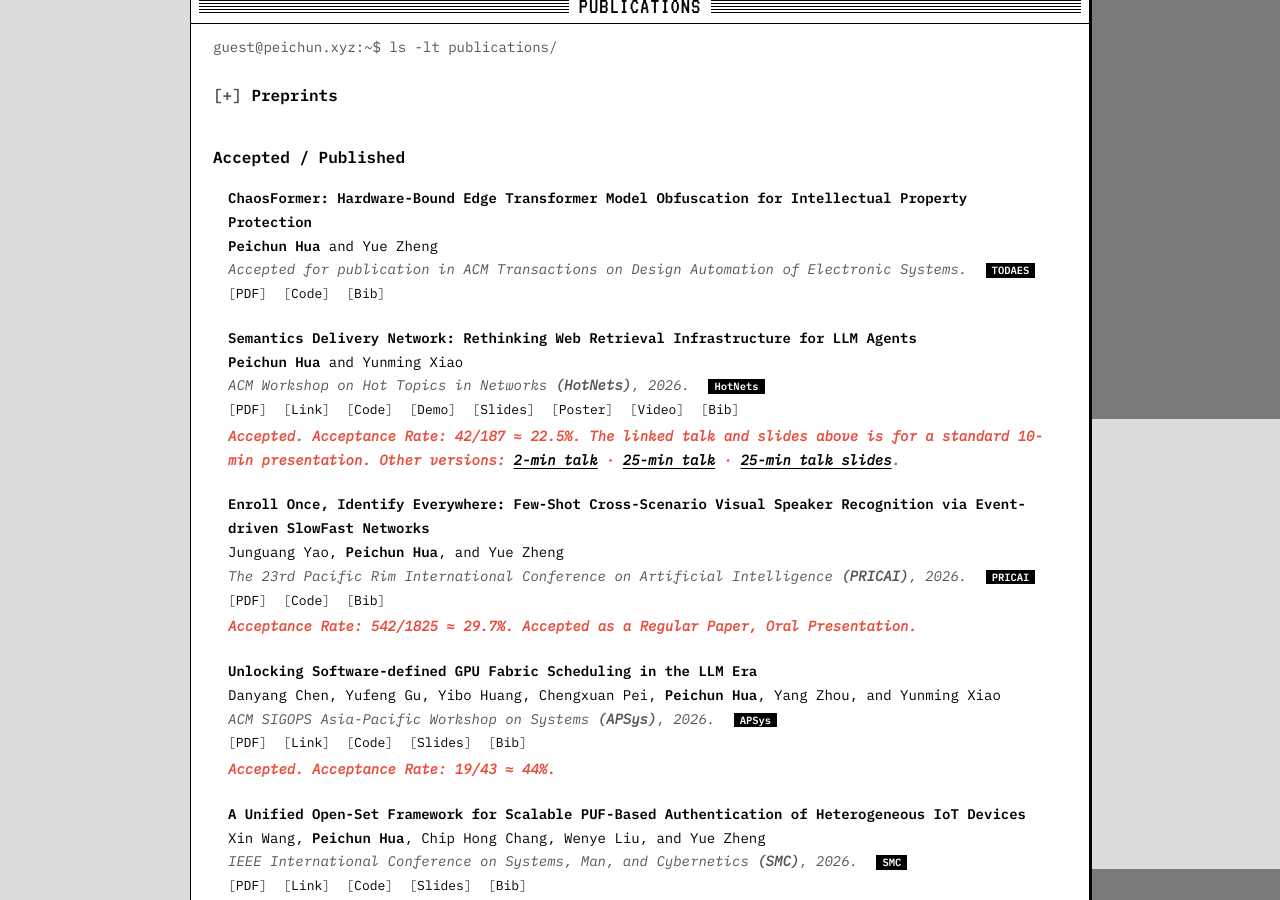
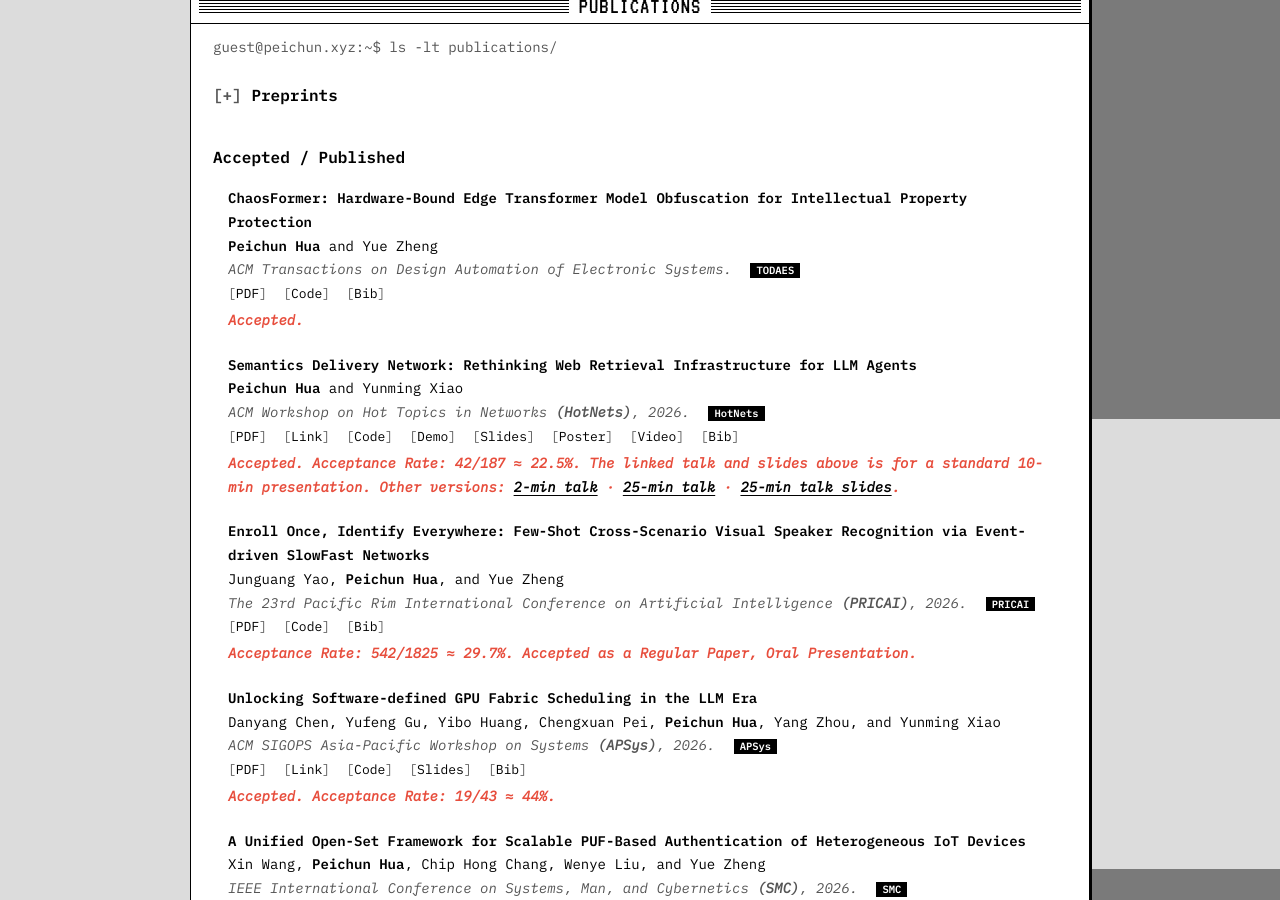
Before and after one commit to sarendis56/sarendis56.github.io, a Jekyll site: the page built from index.md, in a window 1280 px wide and 900 px high, scrolled down 931 px. Built offline with Jekyll 4.4.1, drawn with Linux system fonts in a browser that asks for light colours; a style sheet for code colours, icons or effects is not loaded.

Commit message:
Update TODAES

```diff
--- a/_data/publications.yml
+++ b/_data/publications.yml
@@ -123,7 +123,7 @@ main:
     id: chaosformer
     authors: <strong>Peichun Hua</strong> and Yue Zheng
     conference_short: TODAES
-    conference: Accepted for publication in ACM Transactions on Design Automation of Electronic Systems.
+    conference: ACM Transactions on Design Automation of Electronic Systems.
     pdf: assets/docs/TODAES.pdf
     code: https://github.com/sarendis56/ChaosFormer-IP-Protection
     show_on_homepage: true
@@ -134,6 +134,8 @@ main:
         journal={ACM Transactions on Design Automation of Electronic Systems},
         note={Accepted for publication}
       }
+    notes: |
+      Accepted.
 
   - title: "Semantics Delivery Network: Rethinking Web Retrieval Infrastructure for LLM Agents"
     id: semantics-delivery-network
```
